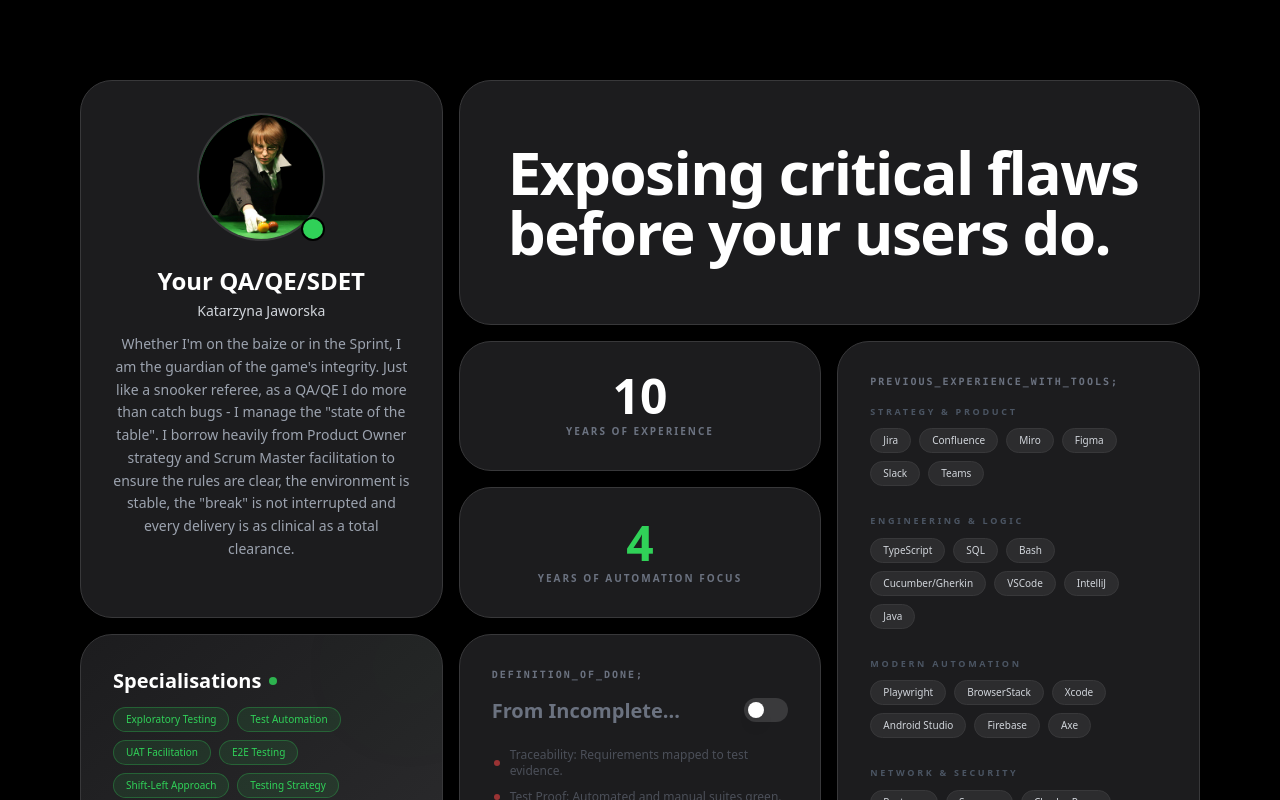
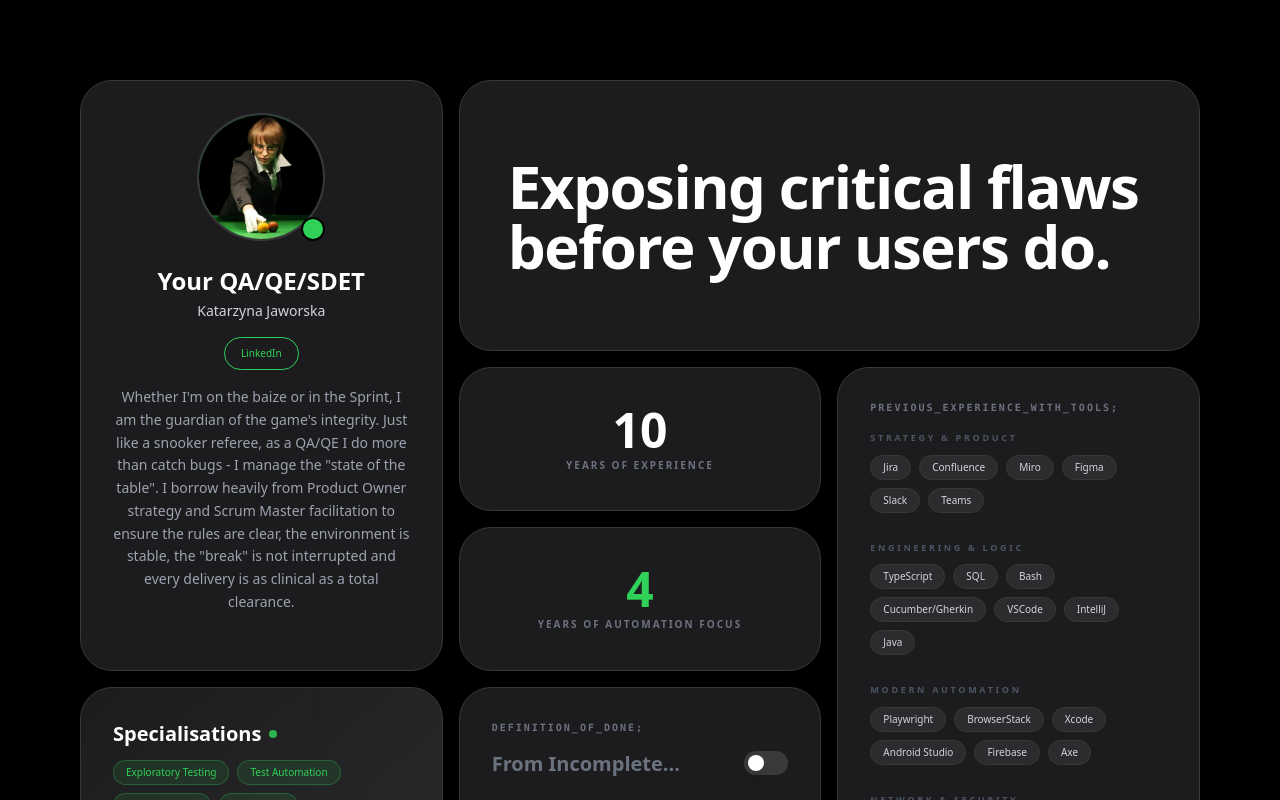
Before and after one commit to diantris/wroqet, a Next.js app: page /wroqet/ in a window 1280 px wide. Shown: the top 800 px of the page. Built offline with nearby package versions, Linux system fonts and the light colour scheme.

Commit message:
Add LinkedIn button

```diff
--- a/app/page.tsx
+++ b/app/page.tsx
@@ -30,7 +30,15 @@ export default function ProfessionalPortfolio() {
             <div className="absolute bottom-0 right-0 w-6 h-6 bg-[#30d158] rounded-full border-2 border-[#000000]" />
           </div>
           <h3 className="text-2xl font-bold mb-1">Your QA/QE/SDET</h3>
-          <p className="text-sm text-gray-300 mb-3">Katarzyna Jaworska</p>
+          <p className="text-sm text-gray-300 mb-4">Katarzyna Jaworska</p>
+          <a
+            href="https://www.linkedin.com/in/cat-ja/"
+            target="_blank"
+            rel="noopener noreferrer"
+            className="mb-4 px-4 py-2 border border-[#30d158] rounded-full text-[10px] font-medium text-[#30d158] hover:bg-[#30d158]/5 transition-colors inline-flex items-center"
+          >
+            LinkedIn
+          </a>
           <p className="text-sm text-gray-400 mb-6 leading-relaxed">
             Whether I'm on the baize or in the Sprint, I am the guardian of the game's integrity. Just like a snooker referee, as a QA/QE I do more than catch bugs - I manage the "state of the table". I borrow heavily from Product Owner strategy and Scrum Master facilitation to ensure the rules are clear, the environment is stable, the "break" is not interrupted and every delivery is as clinical as a total clearance.
           </p>
```
